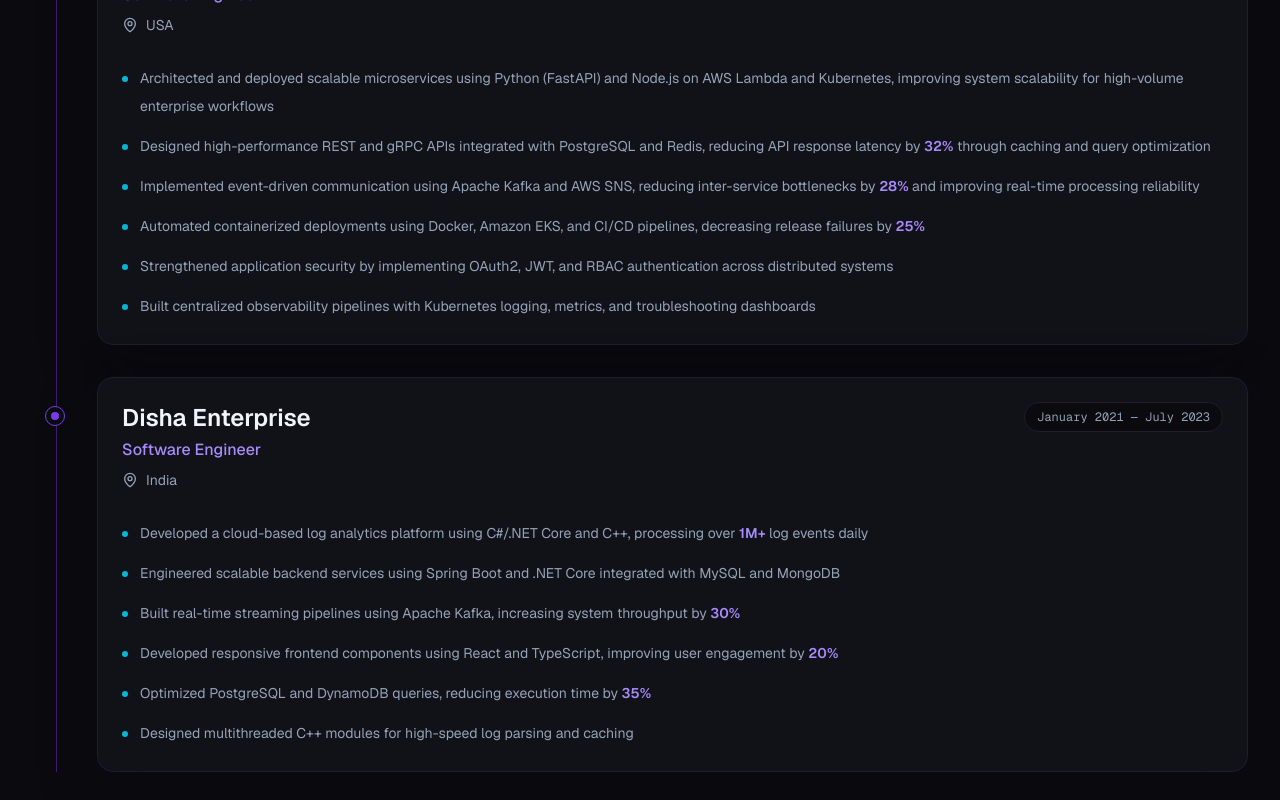
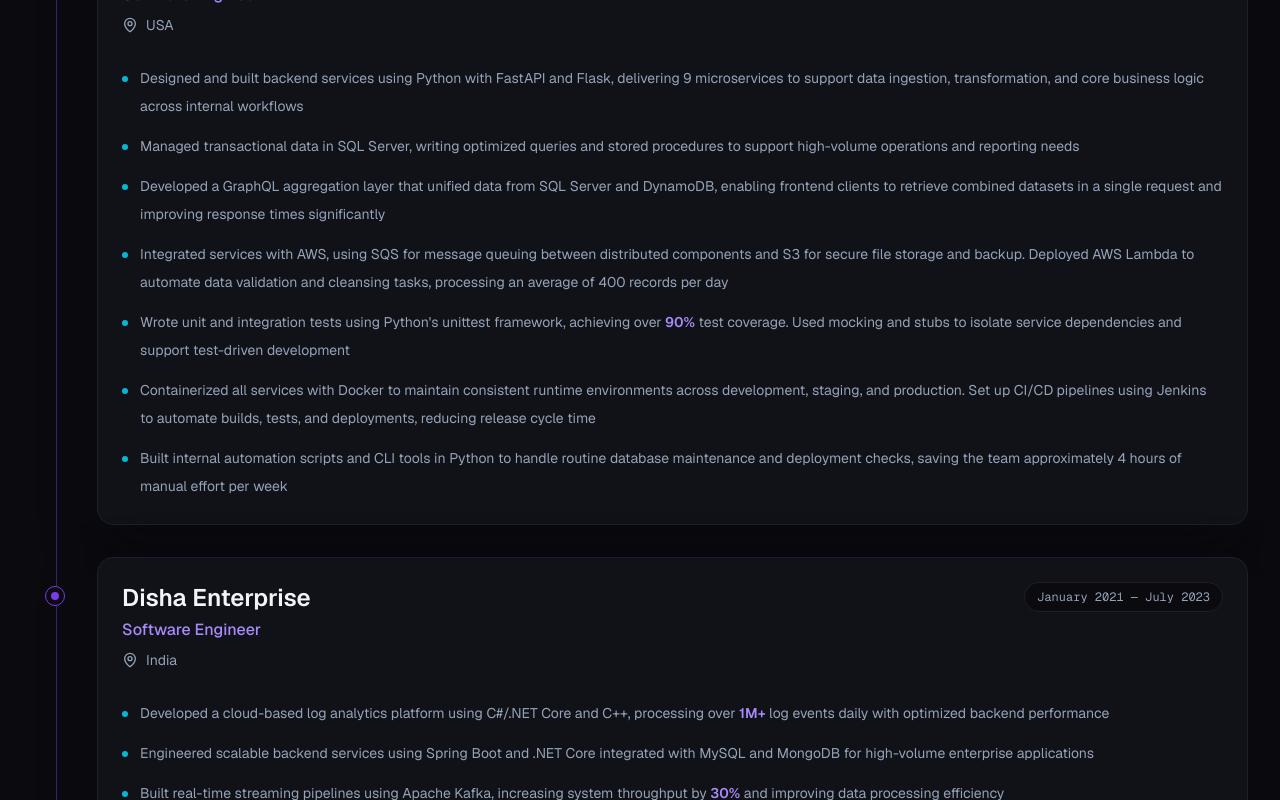
Before and after one commit to shriya246/Portfolio, a Next.js app: page / in a window 1280 px wide. Shown: the part 3380-4180 px from the top of the page. Built offline with nearby package versions, Linux system fonts and the light colour scheme.

Commit message:
Update Resume

```diff
--- a/components/ui/ResumeModal.tsx
+++ b/components/ui/ResumeModal.tsx
@@ -9,7 +9,7 @@
   onClose: () => void;
 }
 
-const RESUME_FILE_PATH = "/Shriya_Patel_Software_Engineer_Resume.pdf";
+const RESUME_FILE_PATH = "/Shriya Patel SE.pdf";
 
 export default function ResumeModal({ open, onClose }: ResumeModalProps) {
   useEffect(() => {
@@ -57,7 +57,7 @@
               <p className="hidden font-mono text-xs uppercase tracking-[0.28em] text-muted sm:block">Resume Preview</p>
               <a
                 href={RESUME_FILE_PATH}
-                download="shriya-patel-resume.pdf"
+                download="Shriya Patel SE.pdf"
                 aria-label="Download Shriya Patel resume"
                 className="inline-flex items-center gap-2 rounded-xl bg-violet px-4 py-2 text-sm font-semibold text-white transition hover:-translate-y-0.5 hover:shadow-violet-glow"
               >
--- a/constants/experience.ts
+++ b/constants/experience.ts
@@ -8,12 +8,13 @@
     period: "November 2024 — Present",
     current: true,
     bullets: [
-      "Architected and deployed scalable microservices using Python (FastAPI) and Node.js on AWS Lambda and Kubernetes, improving system scalability for high-volume enterprise workflows",
-      "Designed high-performance REST and gRPC APIs integrated with PostgreSQL and Redis, reducing API response latency by 32% through caching and query optimization",
-      "Implemented event-driven communication using Apache Kafka and AWS SNS, reducing inter-service bottlenecks by 28% and improving real-time processing reliability",
-      "Automated containerized deployments using Docker, Amazon EKS, and CI/CD pipelines, decreasing release failures by 25%",
-      "Strengthened application security by implementing OAuth2, JWT, and RBAC authentication across distributed systems",
-      "Built centralized observability pipelines with Kubernetes logging, metrics, and troubleshooting dashboards"
+      "Designed and built backend services using Python with FastAPI and Flask, delivering 9 microservices to support data ingestion, transformation, and core business logic across internal workflows",
+      "Managed transactional data in SQL Server, writing optimized queries and stored procedures to support high-volume operations and reporting needs",
+      "Developed a GraphQL aggregation layer that unified data from SQL Server and DynamoDB, enabling frontend clients to retrieve combined datasets in a single request and improving response times significantly",
+      "Integrated services with AWS, using SQS for message queuing between distributed components and S3 for secure file storage and backup. Deployed AWS Lambda to automate data validation and cleansing tasks, processing an average of 400 records per day",
+      "Wrote unit and integration tests using Python's unittest framework, achieving over 90% test coverage. Used mocking and stubs to isolate service dependencies and support test-driven development",
+      "Containerized all services with Docker to maintain consistent runtime environments across development, staging, and production. Set up CI/CD pipelines using Jenkins to automate builds, tests, and deployments, reducing release cycle time",
+      "Built internal automation scripts and CLI tools in Python to handle routine database maintenance and deployment checks, saving the team approximately 4 hours of manual effort per week"
     ]
   },
   {
@@ -23,12 +24,12 @@
     period: "January 2021 — July 2023",
     current: false,
     bullets: [
-      "Developed a cloud-based log analytics platform using C#/.NET Core and C++, processing over 1M+ log events daily",
-      "Engineered scalable backend services using Spring Boot and .NET Core integrated with MySQL and MongoDB",
-      "Built real-time streaming pipelines using Apache Kafka, increasing system throughput by 30%",
-      "Developed responsive frontend components using React and TypeScript, improving user engagement by 20%",
-      "Optimized PostgreSQL and DynamoDB queries, reducing execution time by 35%",
-      "Designed multithreaded C++ modules for high-speed log parsing and caching"
+      "Developed a cloud-based log analytics platform using C#/.NET Core and C++, processing over 1M+ log events daily with optimized backend performance",
+      "Engineered scalable backend services using Spring Boot and .NET Core integrated with MySQL and MongoDB for high-volume enterprise applications",
+      "Built real-time streaming pipelines using Apache Kafka, increasing system throughput by 30% and improving data processing efficiency",
+      "Developed responsive frontend components using React and TypeScript, improving application usability and user engagement by 20%",
+      "Optimized PostgreSQL and DynamoDB database queries, reducing execution time by 35% and improving application responsiveness",
+      "Designed multithreaded C++ modules for high-speed log parsing and caching, enhancing processing efficiency for large-scale datasets"
     ]
   }
 ];
```
Also changed, not shown: 2 other files (tests, documents, lock files or other folders).
